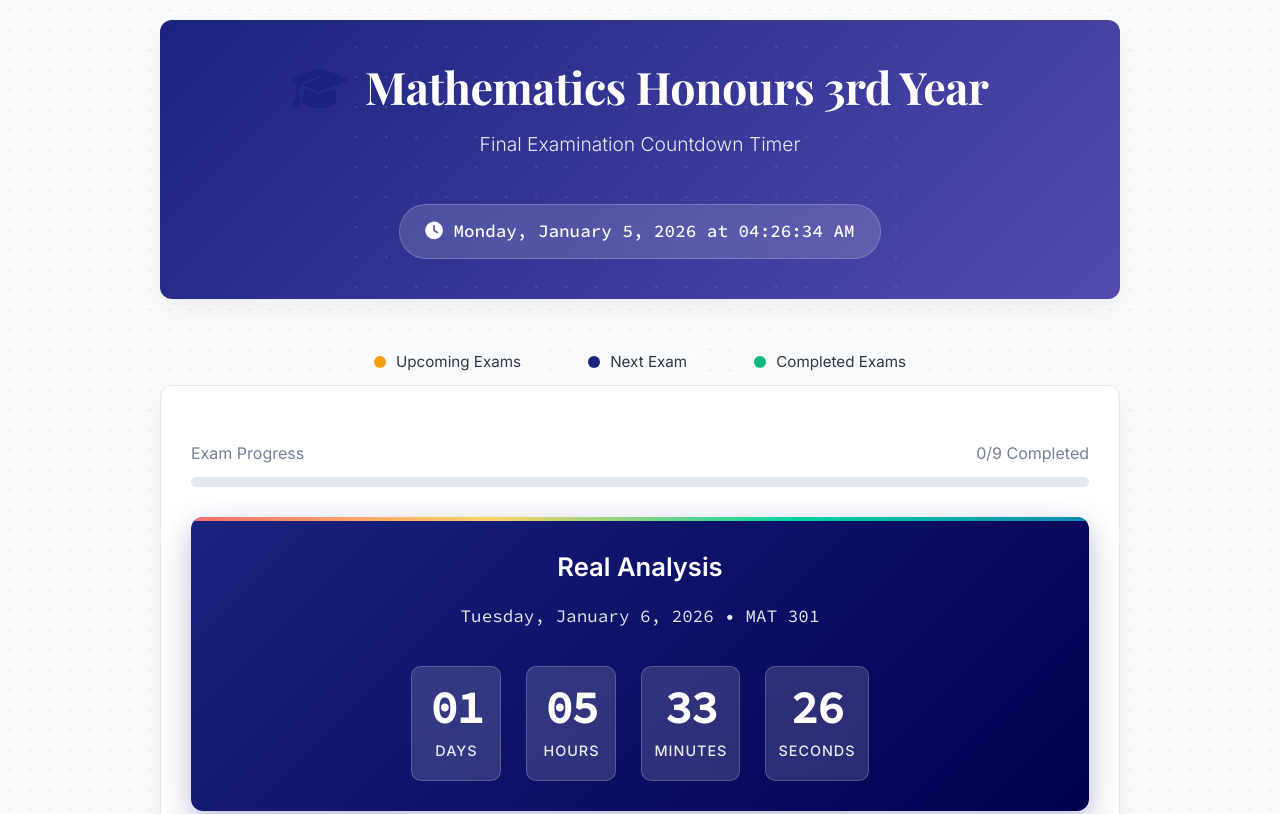
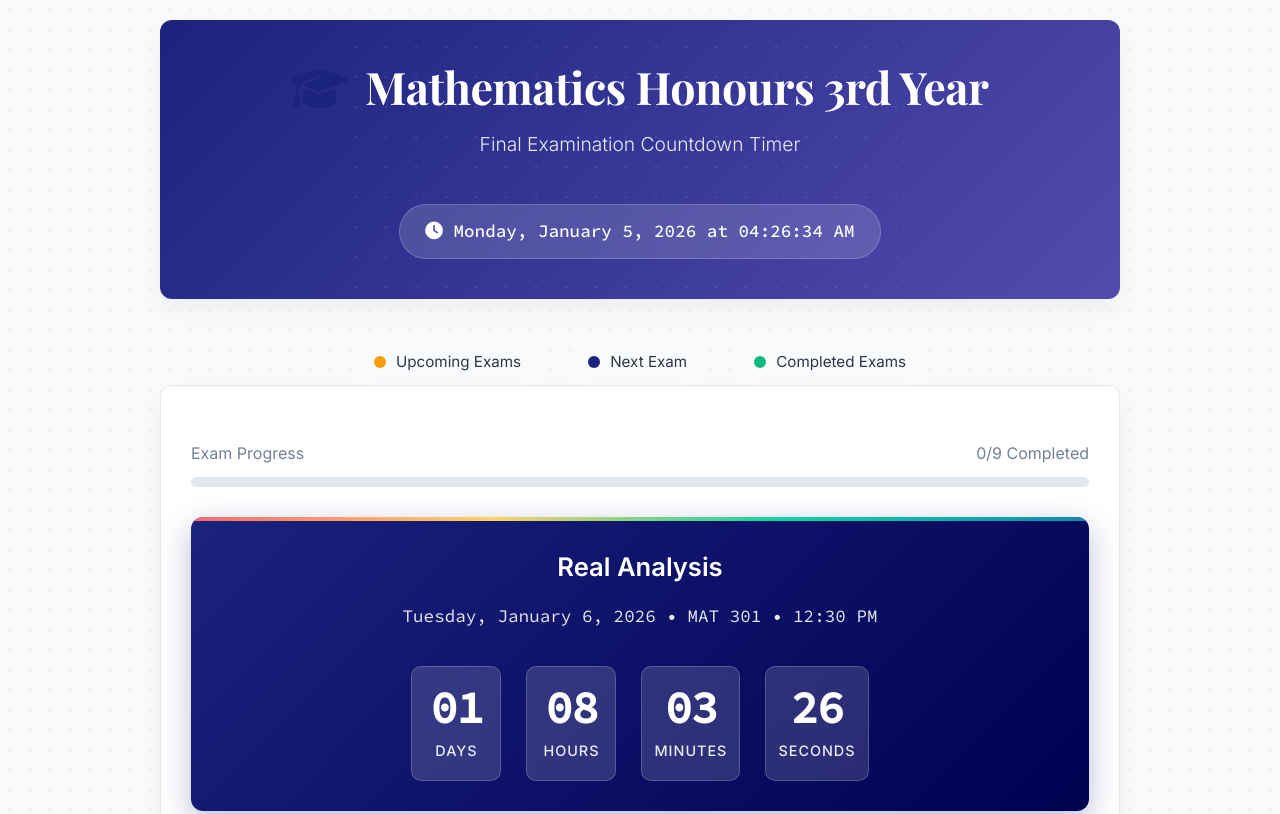
Before and after one commit to rafis365/honors-3rd-year, a plain HTML site: page index.html in a window 1280 px wide. Shown: the top 814 px of the page. Drawn offline with nearby package versions, Linux system fonts and the light colour scheme.

Commit message:
Update exam time from 10:00 AM to 12:30 PM

```diff
--- a/index.html
+++ b/index.html
@@ -612,7 +612,7 @@
                 </div>
 
                 <div class="note">
-                    <p><i class="fas fa-info-circle icon"></i> <strong>Note:</strong> All examinations are scheduled to commence at 10:00 AM on the specified date. Countdown timers are updated in real-time.</p>
+                    <p><i class="fas fa-info-circle icon"></i> <strong>Note:</strong> All examinations are scheduled to commence at 12:30 PM on the specified date. Countdown timers are updated in real-time.</p>
                 </div>
             </section>
         </div>
@@ -672,8 +672,8 @@
             const now = new Date();
             const target = new Date(targetDate);
 
-            // Set exam time to 10:00 AM
-            target.setHours(10, 0, 0, 0);
+            // Set exam time to 12:30 PM
+            target.setHours(12, 30, 0, 0);
 
             const timeDiff = target - now;
 
@@ -734,7 +734,8 @@
             exams.forEach(exam => {
                 const timeRemaining = getTimeRemaining(exam.date);
                 const examDate = new Date(exam.date);
-                examDate.setHours(10, 0, 0, 0);
+                // Set exam time to 12:30 PM
+                examDate.setHours(12, 30, 0, 0);
 
                 // Count passed exams for progress bar
                 if (timeRemaining.passed) {
@@ -797,7 +798,7 @@
             // Update next exam countdown display
             if (nextExam) {
                 nextExamTitle.textContent = `${nextExam.subject}`;
-                nextExamDate.textContent = `${formatDisplayDate(nextExam.date)} • ${nextExam.code}`;
+                nextExamDate.textContent = `${formatDisplayDate(nextExam.date)} • ${nextExam.code} • 12:30 PM`;
                 updateNextExamCountdown(nextExamTimeRemaining);
             } else {
                 nextExamTitle.textContent = "All examinations completed";
```
